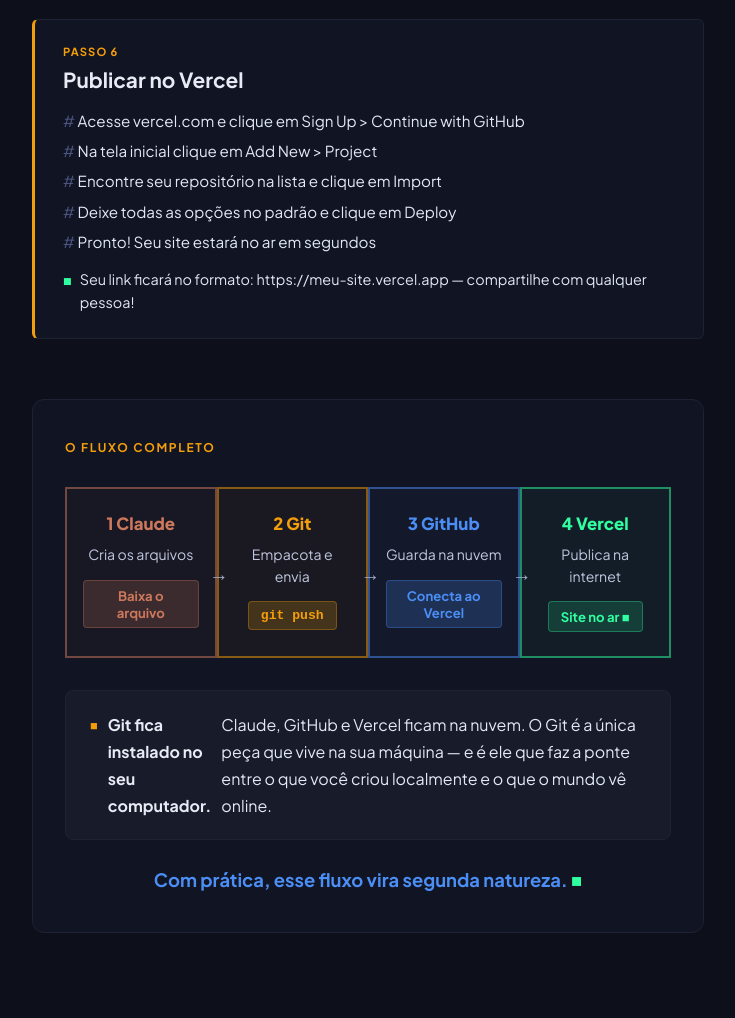
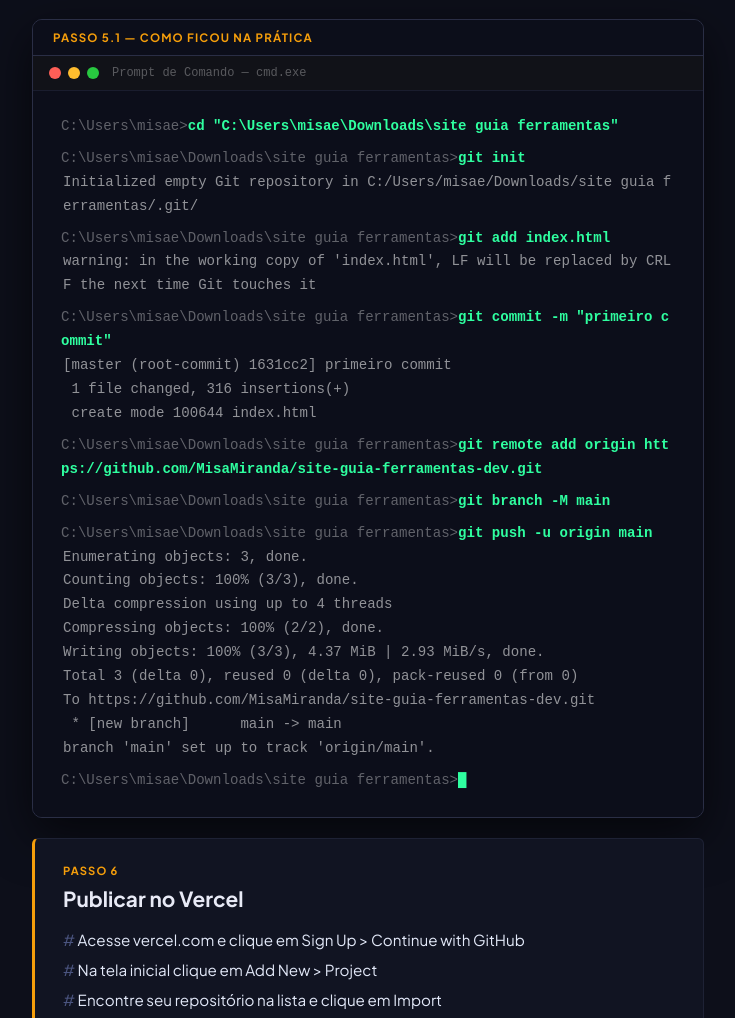
Before and after one commit to MisaMiranda/guia-site, a plain HTML site: page index.html in a window 1280 px wide. Shown: the part 2027-3045 px from the top of the page, without its empty margins (272-1007 px from the left). Drawn offline with Linux system fonts and the light colour scheme.

Commit message:
adiciona simulacao de terminal

```diff
--- a/index.html
+++ b/index.html
@@ -279,6 +279,94 @@
       .flow-item:nth-child(4)::after { display: none; }
       .wrapper { padding: 40px 16px 60px; }
     }
+    /* ── TERMINAL SIMULAÇÃO ── */
+    .terminal-wrap {
+      margin: 20px 0;
+      border-radius: 10px;
+      overflow: hidden;
+      border: 1px solid #2a2e45;
+      box-shadow: 0 16px 48px rgba(0,0,0,0.6);
+    }
+
+    .terminal-label {
+      background: #0c0e1a;
+      padding: 10px 20px;
+      font-size: 0.72rem;
+      font-weight: 700;
+      letter-spacing: 0.1em;
+      text-transform: uppercase;
+      color: var(--git);
+      border-bottom: 1px solid #2a2e45;
+    }
+
+    .terminal-bar {
+      background: #111218;
+      padding: 10px 16px;
+      display: flex;
+      align-items: center;
+      gap: 7px;
+      border-bottom: 1px solid #1a1d2e;
+    }
+
+    .t-dot {
+      width: 12px;
+      height: 12px;
+      border-radius: 50%;
+      flex-shrink: 0;
+    }
+    .t-red    { background: #ff5f57; }
+    .t-yellow { background: #febc2e; }
+    .t-green  { background: #28c840; }
+
+    .t-title {
+      margin-left: 6px;
+      font-size: 0.75rem;
+      color: rgba(255,255,255,0.3);
+      font-family: 'Courier New', monospace;
+    }
+
+    .terminal-body {
+      background: #0c0e1a;
+      padding: 24px 28px;
+      font-family: 'Courier New', monospace;
+      font-size: 0.88rem;
+      line-height: 1.7;
+      overflow-x: auto;
+    }
+
+    .t-line {
+      display: block;
+      white-space: pre-wrap;
+      word-break: break-all;
+    }
+
+    .t-path {
+      color: rgba(255,255,255,0.35);
+      user-select: none;
+    }
+
+    .t-cmd {
+      color: #2fffa0;
+      font-weight: 700;
+    }
+
+    .t-output {
+      color: rgba(255,255,255,0.55);
+      padding-left: 2px;
+    }
+
+    .t-spacer { height: 8px; }
+
+    .t-cursor {
+      color: #2fffa0;
+      animation: blink 1s step-end infinite;
+    }
+
+    @keyframes blink {
+      0%, 100% { opacity: 1; }
+      50% { opacity: 0; }
+    }
+
   </style>
 </head>
 <body>
@@ -360,7 +448,47 @@
       <div class="note">Atenção: tem um espaço entre 'commit' e '-m'. Copie a linha do remote add direto do GitHub.</div>
     </div>
 
-    <!-- PASSO 6 -->
+    <!-- SIMULAÇÃO DE TERMINAL -->
+    <div class="terminal-wrap">
+      <div class="terminal-label">Passo 5.1 — Como ficou na prática</div>
+      <div class="terminal-bar">
+        <span class="t-dot t-red"></span>
+        <span class="t-dot t-yellow"></span>
+        <span class="t-dot t-green"></span>
+        <span class="t-title">Prompt de Comando — cmd.exe</span>
+      </div>
+      <div class="terminal-body">
+        <div class="t-line"><span class="t-path">C:\Users\misae&gt;</span><span class="t-cmd">cd "C:\Users\misae\Downloads\site guia ferramentas"</span></div>
+        <div class="t-spacer"></div>
+        <div class="t-line"><span class="t-path">C:\Users\misae\Downloads\site guia ferramentas&gt;</span><span class="t-cmd">git init</span></div>
+        <div class="t-line t-output">Initialized empty Git repository in C:/Users/misae/Downloads/site guia ferramentas/.git/</div>
+        <div class="t-spacer"></div>
+        <div class="t-line"><span class="t-path">C:\Users\misae\Downloads\site guia ferramentas&gt;</span><span class="t-cmd">git add index.html</span></div>
+        <div class="t-line t-output">warning: in the working copy of 'index.html', LF will be replaced by CRLF the next time Git touches it</div>
+        <div class="t-spacer"></div>
+        <div class="t-line"><span class="t-path">C:\Users\misae\Downloads\site guia ferramentas&gt;</span><span class="t-cmd">git commit -m "primeiro commit"</span></div>
+        <div class="t-line t-output">[master (root-commit) 1631cc2] primeiro commit</div>
+        <div class="t-line t-output">&nbsp;1 file changed, 316 insertions(+)</div>
+        <div class="t-line t-output">&nbsp;create mode 100644 index.html</div>
+        <div class="t-spacer"></div>
+        <div class="t-line"><span class="t-path">C:\Users\misae\Downloads\site guia ferramentas&gt;</span><span class="t-cmd">git remote add origin https://github.com/MisaMiranda/site-guia-ferramentas-dev.git</span></div>
+        <div class="t-spacer"></div>
+        <div class="t-line"><span class="t-path">C:\Users\misae\Downloads\site guia ferramentas&gt;</span><span class="t-cmd">git branch -M main</span></div>
+        <div class="t-spacer"></div>
+        <div class="t-line"><span class="t-path">C:\Users\misae\Downloads\site guia ferramentas&gt;</span><span class="t-cmd">git push -u origin main</span></div>
+        <div class="t-line t-output">Enumerating objects: 3, done.</div>
+        <div class="t-line t-output">Counting objects: 100% (3/3), done.</div>
+        <div class="t-line t-output">Delta compression using up to 4 threads</div>
+        <div class="t-line t-output">Compressing objects: 100% (2/2), done.</div>
+        <div class="t-line t-output">Writing objects: 100% (3/3), 4.37 MiB | 2.93 MiB/s, done.</div>
+        <div class="t-line t-output">Total 3 (delta 0), reused 0 (delta 0), pack-reused 0 (from 0)</div>
+        <div class="t-line t-output">To https://github.com/MisaMiranda/site-guia-ferramentas-dev.git</div>
+        <div class="t-line t-output">&nbsp;* [new branch]&nbsp;&nbsp;&nbsp;&nbsp;&nbsp;&nbsp;main -&gt; main</div>
+        <div class="t-line t-output">branch 'main' set up to track 'origin/main'.</div>
+        <div class="t-spacer"></div>
+        <div class="t-line"><span class="t-path">C:\Users\misae\Downloads\site guia ferramentas&gt;</span><span class="t-cursor">█</span></div>
+      </div>
+    </div>
     <div class="step">
       <div class="step-label">Passo 6</div>
       <h2>Publicar no Vercel</h2>
```
